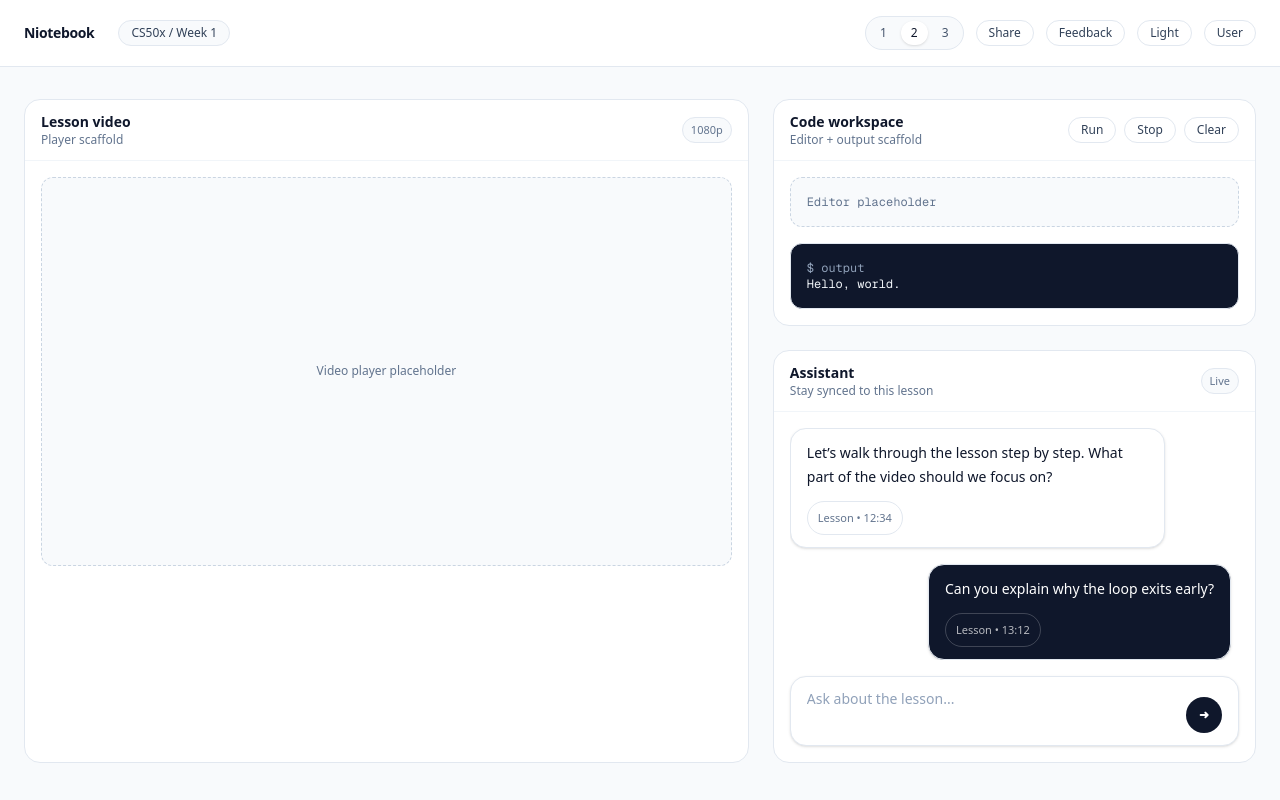
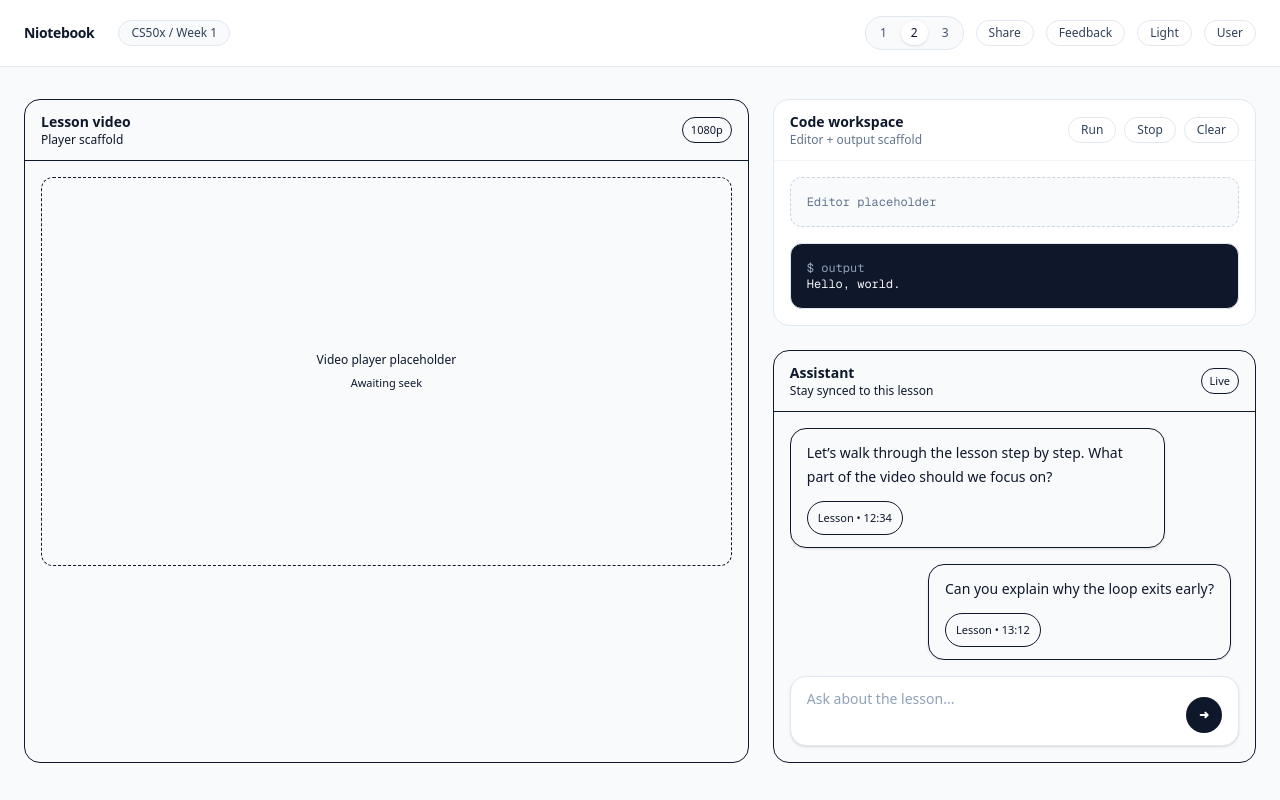
Before and after one commit to Akram012388/niotebook_v0.2, a Next.js app: page / in a window 1280 px wide. Built offline with nearby package versions, Linux system fonts and the light colour scheme.

Commit message:
feat(ui): sync chat badge seeks to video
Route chat badge clicks through the workspace grid and surface the last seek in the video scaffold.

```diff
--- a/src/ui/chat/ChatMessage.tsx
+++ b/src/ui/chat/ChatMessage.tsx
@@ -18,8 +18,8 @@ const ChatMessage = ({ message, onSeek }: ChatMessageProps): ReactElement => {
       <div
         className={`max-w-[85%] rounded-2xl border px-4 py-3 text-sm leading-6 shadow-sm ${
           isUser
-            ? "border-slate-200 bg-slate-900 text-white"
-            : "border-slate-200 bg-white text-slate-900"
+            ? "border-border bg-surface-strong text-surface-strong-foreground"
+            : "border-border bg-surface text-foreground"
         }`}
       >
         <p className="whitespace-pre-wrap">{message.content}</p>
@@ -28,8 +28,8 @@ const ChatMessage = ({ message, onSeek }: ChatMessageProps): ReactElement => {
           onClick={handleSeek}
           className={`mt-3 inline-flex items-center rounded-full border px-2.5 py-1 text-[11px] font-medium transition ${
             isUser
-              ? "border-white/20 text-white/70 hover:text-white"
-              : "border-slate-200 text-slate-500 hover:text-slate-700"
+              ? "border-accent-border text-accent-muted hover:text-accent-foreground"
+              : "border-border text-text-muted hover:text-foreground"
           }`}
           aria-label={`Seek to ${message.badge}`}
         >
--- a/src/ui/layout/WorkspaceGrid.tsx
+++ b/src/ui/layout/WorkspaceGrid.tsx
@@ -1,6 +1,6 @@
 "use client";
 
-import type { ReactElement } from "react";
+import { useCallback, useState, type ReactElement } from "react";
 import { AiPane } from "../panes/AiPane";
 import { CodePane } from "../panes/CodePane";
 import { VideoPane } from "../panes/VideoPane";
@@ -9,13 +9,18 @@ import { useLayoutPreset } from "./LayoutPresetContext";
 
 const WorkspaceGrid = (): ReactElement => {
   const { activePreset } = useLayoutPreset();
+  const [seekTimeSec, setSeekTimeSec] = useState<number | null>(null);
+
+  const handleSeek = useCallback((timestampSec: number): void => {
+    setSeekTimeSec(timestampSec);
+  }, []);
 
   if (activePreset === "single") {
     return (
       <div className="flex flex-col gap-6">
-        <VideoPane />
+        <VideoPane seekTimeSec={seekTimeSec} />
         <CodePane />
-        <AiPane />
+        <AiPane onSeek={handleSeek} />
       </div>
     );
   }
@@ -24,11 +29,11 @@ const WorkspaceGrid = (): ReactElement => {
     return (
       <div className="flex gap-6">
         <div className="min-w-0 flex-[3]">
-          <VideoPane />
+          <VideoPane seekTimeSec={seekTimeSec} />
         </div>
         <div className="flex min-w-0 flex-[2] flex-col gap-6">
           <CodePane />
-          <AiPane />
+          <AiPane onSeek={handleSeek} />
         </div>
       </div>
     );
@@ -36,9 +41,9 @@ const WorkspaceGrid = (): ReactElement => {
 
   return (
     <LayoutGrid preset={activePreset}>
-      <VideoPane />
+      <VideoPane seekTimeSec={seekTimeSec} />
       <CodePane />
-      <AiPane />
+      <AiPane onSeek={handleSeek} />
     </LayoutGrid>
   );
 };
--- a/src/ui/panes/AiPane.tsx
+++ b/src/ui/panes/AiPane.tsx
@@ -7,7 +7,11 @@ import { ChatScroll } from "../chat/ChatScroll";
 import { MOCK_MESSAGES } from "../chat/mockMessages";
 import type { ChatMessage as ChatMessageType } from "../chat/chatTypes";
 
-const AiPane = (): ReactElement => {
+type AiPaneProps = {
+  onSeek?: (timestampSec: number) => void;
+};
+
+const AiPane = ({ onSeek }: AiPaneProps): ReactElement => {
   const [messages, setMessages] = useState<ChatMessageType[]>(MOCK_MESSAGES);
 
   const handleSend = useCallback(
@@ -25,7 +29,9 @@ const AiPane = (): ReactElement => {
     [messages.length],
   );
 
-  const handleSeek = useCallback((timestampSec: number): void => {
+  const handleSeek = useCallback(
+    (timestampSec: number): void => {
+      onSeek?.(timestampSec);
       setMessages((prev) =>
         prev.map((message) =>
           message.timestampSec === timestampSec
@@ -33,16 +39,18 @@ const AiPane = (): ReactElement => {
             : message,
         ),
       );
-  }, []);
+    },
+    [onSeek],
+  );
 
   return (
-    <section className="flex h-full flex-col rounded-2xl border border-slate-200 bg-white">
-      <header className="flex items-center justify-between border-b border-slate-100 px-4 py-3">
+    <section className="flex h-full flex-col rounded-2xl border border-border bg-surface">
+      <header className="flex items-center justify-between border-b border-border-muted px-4 py-3">
         <div>
-          <p className="text-sm font-semibold text-slate-900">Assistant</p>
-          <p className="text-xs text-slate-500">Stay synced to this lesson</p>
+          <p className="text-sm font-semibold text-foreground">Assistant</p>
+          <p className="text-xs text-text-muted">Stay synced to this lesson</p>
         </div>
-        <span className="rounded-full border border-slate-200 bg-slate-50 px-2 py-1 text-[11px] font-medium text-slate-500">
+        <span className="rounded-full border border-border bg-surface-muted px-2 py-1 text-[11px] font-medium text-text-muted">
           Live
         </span>
       </header>
--- a/src/ui/panes/VideoPane.tsx
+++ b/src/ui/panes/VideoPane.tsx
@@ -1,20 +1,45 @@
 import type { ReactElement } from "react";
 
-const VideoPane = (): ReactElement => {
+type VideoPaneProps = {
+  seekTimeSec?: number | null;
+};
+
+const formatTimestamp = (timestampSec: number): string => {
+  const hours = Math.floor(timestampSec / 3600);
+  const minutes = Math.floor((timestampSec % 3600) / 60);
+  const seconds = Math.floor(timestampSec % 60);
+  const paddedMinutes = minutes.toString().padStart(2, "0");
+  const paddedSeconds = seconds.toString().padStart(2, "0");
+
+  if (hours > 0) {
+    return `${hours}:${paddedMinutes}:${paddedSeconds}`;
+  }
+
+  return `${minutes}:${paddedSeconds}`;
+};
+
+const VideoPane = ({ seekTimeSec }: VideoPaneProps): ReactElement => {
+  const lastSeek = typeof seekTimeSec === "number" ? seekTimeSec : null;
+
   return (
-    <section className="flex h-full flex-col rounded-2xl border border-slate-200 bg-white">
-      <header className="flex items-center justify-between border-b border-slate-100 px-4 py-3">
+    <section className="flex h-full flex-col rounded-2xl border border-border bg-surface">
+      <header className="flex items-center justify-between border-b border-border-muted px-4 py-3">
         <div>
-          <p className="text-sm font-semibold text-slate-900">Lesson video</p>
-          <p className="text-xs text-slate-500">Player scaffold</p>
+          <p className="text-sm font-semibold text-foreground">Lesson video</p>
+          <p className="text-xs text-text-muted">Player scaffold</p>
         </div>
-        <span className="rounded-full border border-slate-200 bg-slate-50 px-2 py-1 text-[11px] font-medium text-slate-500">
+        <span className="rounded-full border border-border bg-surface-muted px-2 py-1 text-[11px] font-medium text-text-muted">
           1080p
         </span>
       </header>
       <div className="p-4">
-        <div className="flex aspect-video items-center justify-center rounded-xl border border-dashed border-slate-300 bg-slate-50 text-xs text-slate-500">
-          Video player placeholder
+        <div className="flex aspect-video flex-col items-center justify-center gap-2 rounded-xl border border-dashed border-border bg-surface-muted text-xs text-text-muted">
+          <span>Video player placeholder</span>
+          <span className="text-[11px] text-text-subtle">
+            {lastSeek !== null
+              ? `Seeking to ${formatTimestamp(lastSeek)}`
+              : "Awaiting seek"}
+          </span>
         </div>
       </div>
     </section>
```
Lines whose indentation alone changed are shown as unchanged.
